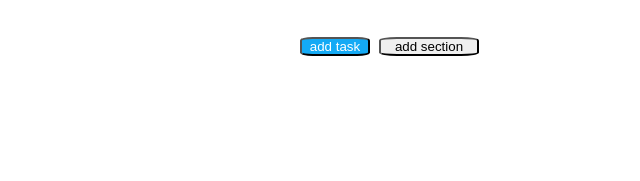
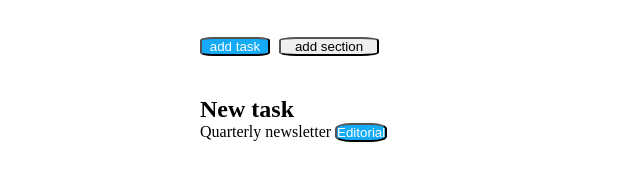
Before and after one commit to willymariino/html-css-toboolist, a plain HTML site: page index.html in a window 1280 px wide. Shown: the part 61-242 px from the top of the page, without its empty margins (0-640 px from the left). Drawn offline with Linux system fonts and the light colour scheme.

Commit message:
feat: added main section

```diff
--- a/index.html
+++ b/index.html
@@ -14,17 +14,38 @@
     <!-- tiditolo e logo -->
     <header class="default">
 
-        <div class="container">
+
         <img src="img/Logo.png" alt="">
         <h1 id="title">Toboolist</h1>
-        </div>
+
         <!-- titolo e logo -->
+        <div class="container">
+            <!-- pulsanti task e section -->
             <div class="first-buttons">
                 <button class="add-task">add task</button>
                 <button class="add-section">add section</button>
+                <!-- pulsanti task e section -->
             </div>
     </header>
 
+    <main class="first-buttons">
+
+        <section>
+            <h2>New task</h2>
+            <span>Quarterly newsletter</span> <button class="editorial"> Editorial</button>
+
+        </section>
+
+        <section>
+            <h2></h2>
+
+
+        </section>
+
+
+
+    </main>
+    </div>
 
 
 </body>
--- a/style.css
+++ b/style.css
@@ -10,7 +10,7 @@
 }
 
 .first-buttons {
-    margin: 40px 300px;
+    margin: 40px 200px;
 
 }
 
@@ -27,3 +27,9 @@
     border-radius: 18%;
     width: 100px;
 }
+
+.editorial {
+    background-color: rgb(20, 170, 245);
+    border-radius: 30%;
+    color: white;
+}
```
Lines whose indentation alone changed are shown as unchanged.
